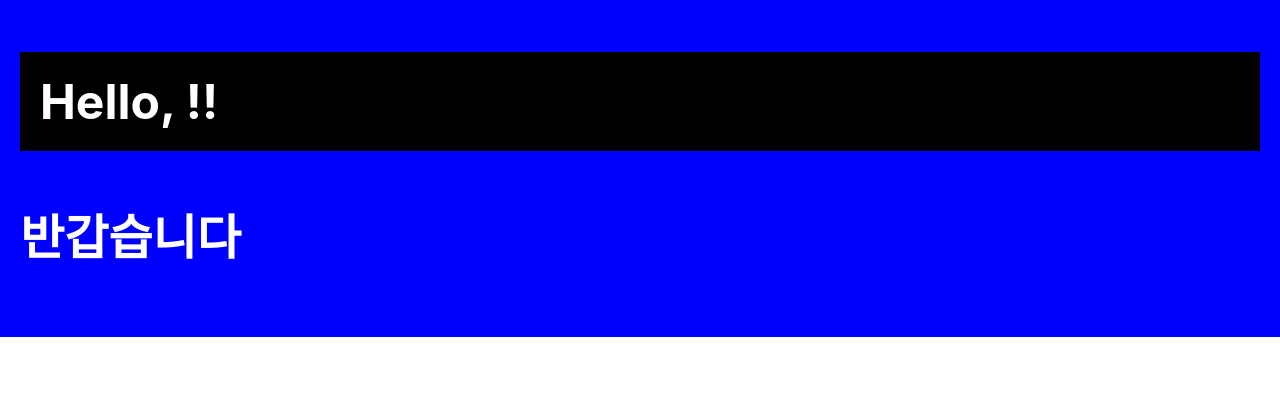
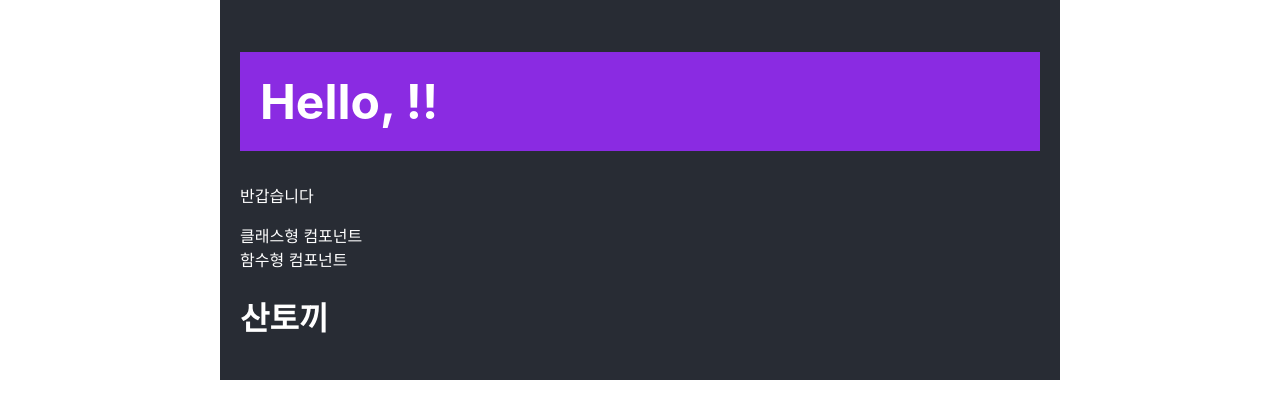
Before and after one commit to ajwlukas/todolist, a React (Create React App) app: page / in a window 1280 px wide. Shown: the top 418 px of the page. Built offline with nearby package versions, Linux system fonts and the light colour scheme.

Commit message:
함수형과 클래스형 컴포넌트 작성 실습

```diff
--- a/src/App.tsx
+++ b/src/App.tsx
@@ -2,29 +2,20 @@
 import React from "react";
 import logo from "./logo.svg";
 import "./App.css";
+import ClassCom from "./ClassCom";
+import FuncCom from "./FuncCom";
 
 function App() {
   let name : string  = "토끼";
 
-  const style = {
-    backgroundColor : 'black',
-    color : 'white',
-    fontSize : '48px',
-    fontWeight : 'bold',
-    padding : '20px'
-  }
 
   return (
-      <div style = {{
-        backgroundColor : 'blue',
-        color : 'white',
-        fontSize : '48px',
-        fontWeight : 'bold',
-        padding : '20px'
-      }
-      }>
-        <h1 style = {style}>Hello, {true ? null : name}!!</h1>
+      <div className="container">
+        <h1 className = "test">Hello, {true ? null : name}!!</h1>
         <p>반갑습니다</p>
+        {/* 주석문을 작성합니다 */}
+        <ClassCom/>
+        <FuncCom/>
       </div>
   );
 
--- /dev/null
+++ b/src/ClassCom.tsx
@@ -0,0 +1,10 @@
+//ClassCom.tsx
+import { Component } from "react";
+
+class ClassCom extends Component {
+  render() {
+    return <div>클래스형 컴포넌트</div>;
+  }
+}
+
+export default ClassCom;
--- /dev/null
+++ b/src/FuncCom.tsx
@@ -0,0 +1,8 @@
+//FuncCom.tsx
+
+const FuncCom = () =>
+{
+    return <div> 함수형 컴포넌트<h1>산토끼</h1> </div>
+}
+
+export default FuncCom;
```
